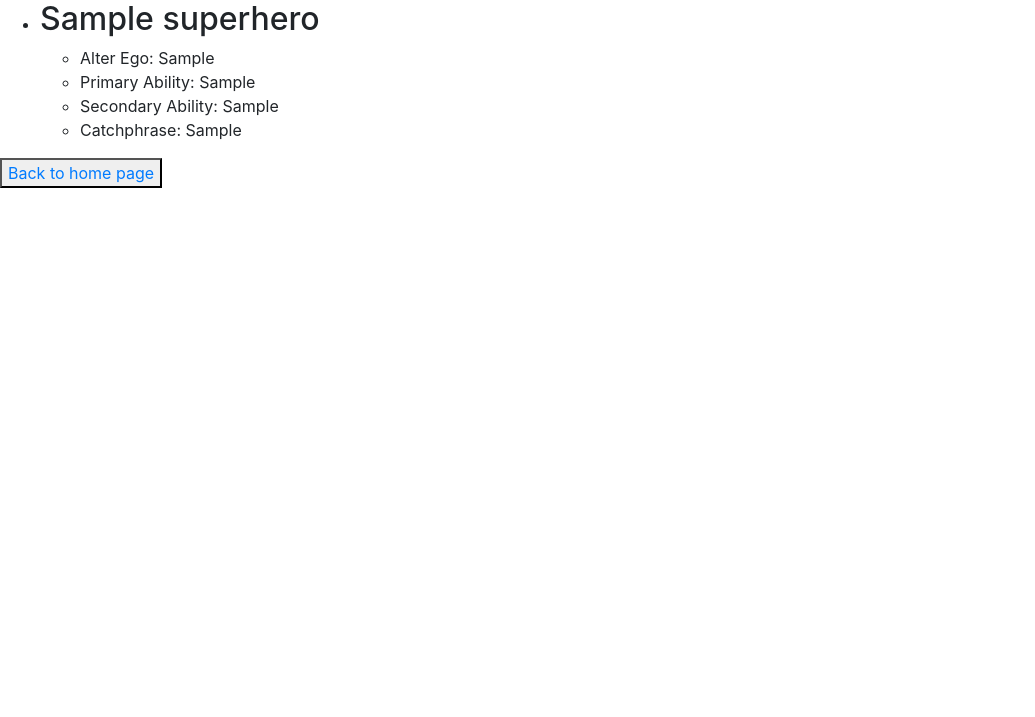
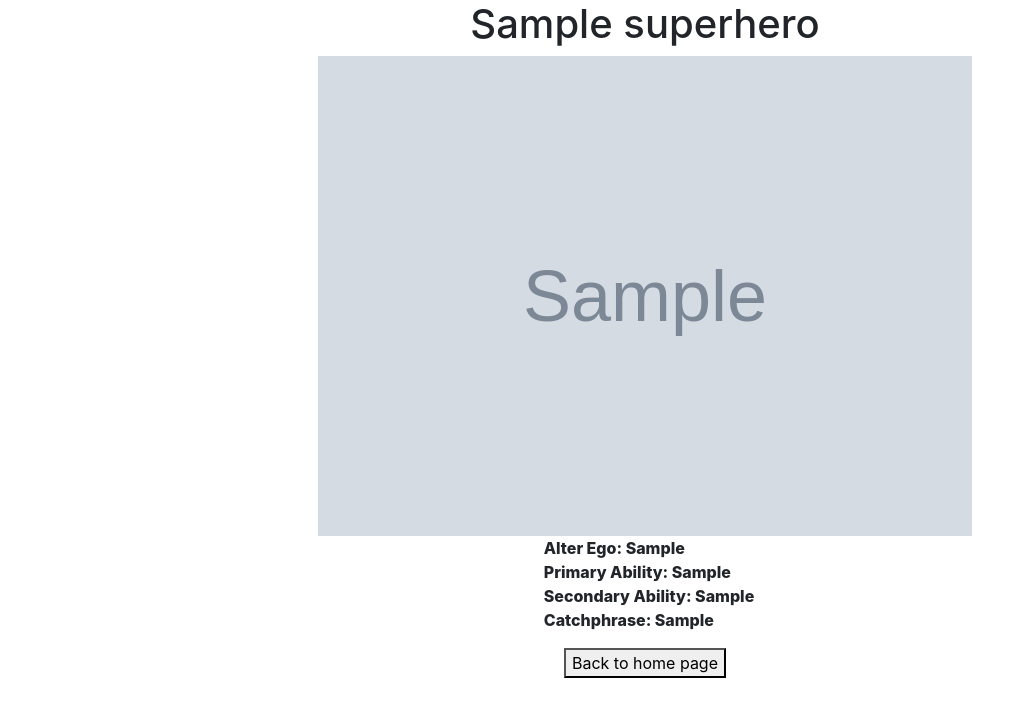
Before and after one commit to Demetricew20/SuperheroCreator, a Django app: page /superheroes/1/ in a window 1280 px wide. Shown: the top 717 px of the page, without its empty margins (0-1035 px from the left). Run offline with Django 3.2, Linux system fonts and the light colour scheme; tables that the repository leaves empty hold one stand-in row (values such as "Sample post"); grey boxes marked "Sample" are stand-in pictures; some libraries are stand-ins or nearby versions.

Commit message:
Styled components within detail.html.

```diff
--- a/superhero_database/superheroes/templates/superheroes/create.html
+++ b/superhero_database/superheroes/templates/superheroes/create.html
@@ -13,7 +13,7 @@
     </div>
     <br>
     <div class="container-fluid">
-        <div class="row justify-content-center align-item-end">
+        <div class="row justify-content-center align-items-end">
         <form action="{% url 'superheroes:create_superhero' %}" enctype="multipart/form-data" method="post">
             {% csrf_token %}
             {{ form.as_p }}
--- a/superhero_database/superheroes/templates/superheroes/detail.html
+++ b/superhero_database/superheroes/templates/superheroes/detail.html
@@ -6,22 +6,34 @@
     <link rel="stylesheet" href="https://maxcdn.bootstrapcdn.com/bootstrap/4.0.0/css/bootstrap.min.css"
           integrity="sha384-Gn5384xqQ1aoWXA+058RXPxPg6fy4IWvTNh0E263XmFcJlSAwiGgFAW/dAiS6JXm" crossorigin="anonymous">
     <title>Superhero Details</title>
+    <style>
+        html, body { margin-left: 5px;}
+    </style>
 </head>
 <body>
-    <div>
-        <ul>
-            <li>
-                <h2>{{selected_superhero}}</h2>
-                <ul>
-                    <li>Alter Ego: {{selected_superhero.alter_ego}}</li>
-                    <li>Primary Ability: {{selected_superhero.primary_ability}}</li>
-                    <li>Secondary Ability: {{selected_superhero.secondary_ability}}</li>
-                    <li>Catchphrase: {{selected_superhero.catchphrase}}</li>
-                </ul>
-            </li>
-        </ul>
+        <div class="container">
+            <div class="row justify-content-center">
+            <h1 style=" text-align: center;">{{selected_superhero}}</h1>
+            </div>
+            <div class="row justify-content-center align-items-start">
+            <img class="col" src="{{selected_superhero.hero_image.url}}"
+                 style=" min-height: 50vh; max-height: 60vh; max-width: 60%;
+                  background-position: center; transform: scale(1); justify-content: center;">
+            </div>
+        </div>
+        <div class="row justify-content-center align-items-end">
+            <ul style="list-style: none; margin-right: 2rem; font-weight: 800;" >
+                        <li>Alter Ego: {{selected_superhero.alter_ego}}</li>
+                        <li>Primary Ability: {{selected_superhero.primary_ability}}</li>
+                        <li>Secondary Ability: {{selected_superhero.secondary_ability}}</li>
+                        <li>Catchphrase: {{selected_superhero.catchphrase}}</li>
+            </ul>
+        </div>
+    <div style="justify-content: center; text-align: center;">
+    <button>
+        <a style="color: black;" href="{% url 'superheroes:index' %}">Back to home page</a>
+    </button>
     </div>
-    <button><a href="{% url 'superheroes:index' %}">Back to home page</a></button>
 <script src="https://code.jquery.com/jquery-3.2.1.slim.min.js"
         integrity="sha384-KJ3o2DKtIkvYIK3UENzmM7KCkRr/rE9/Qpg6aAZGJwFDMVNA/GpGFF93hXpG5KkN" crossorigin="anonymous"></script>
 <script src="https://cdnjs.cloudflare.com/ajax/libs/popper.js/1.12.9/umd/popper.min.js"
```
